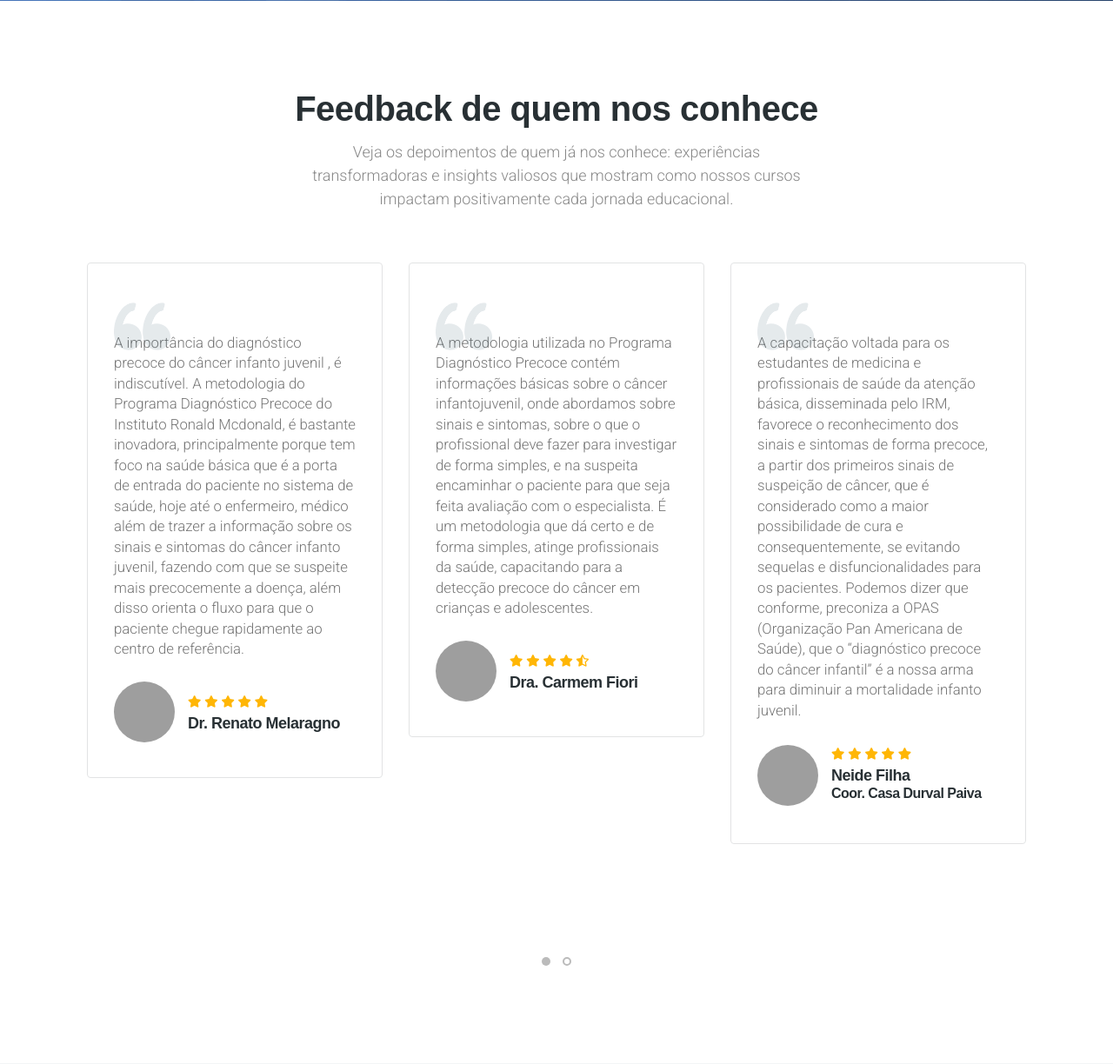
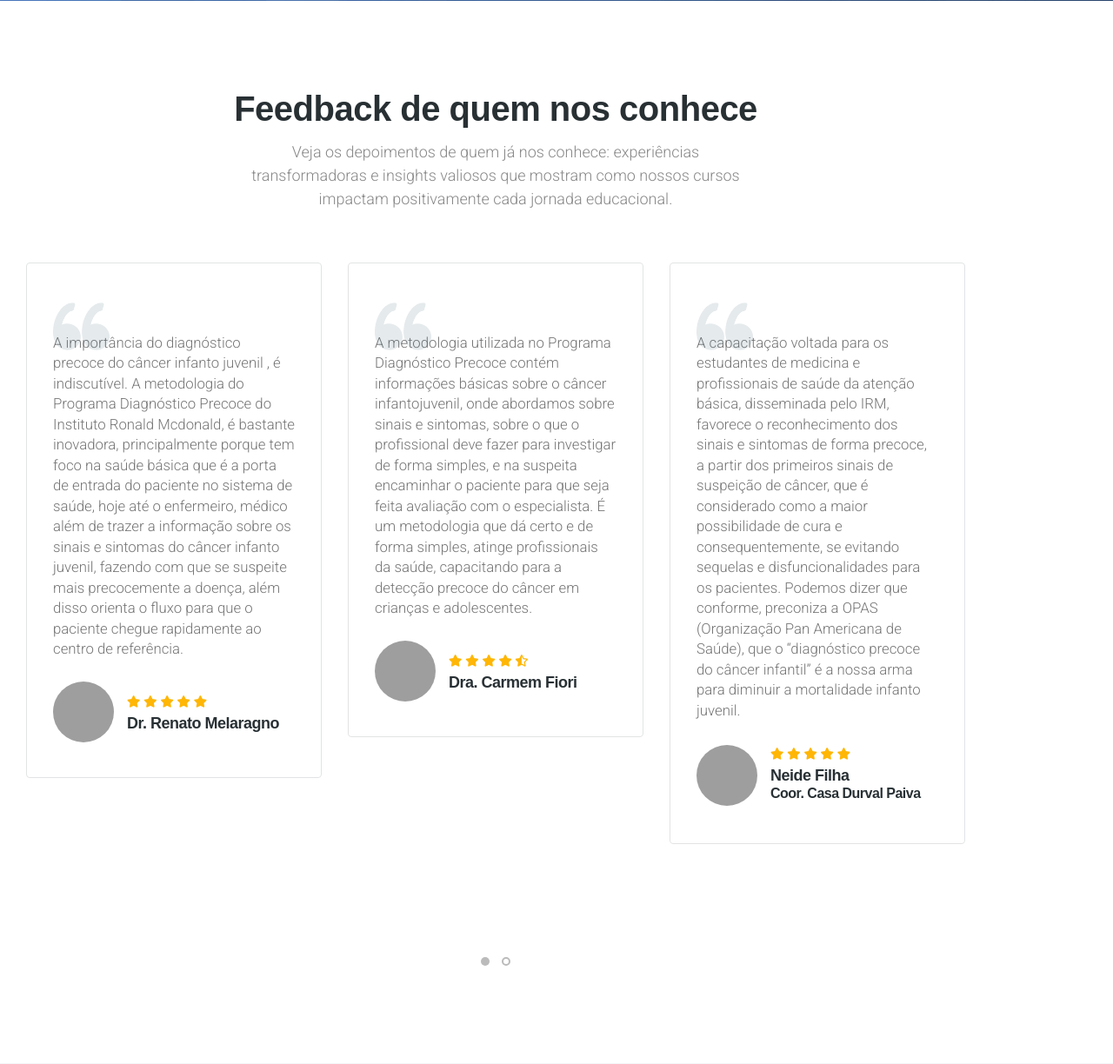
Before and after one commit to CaioLavorato/Instituto_backend, a Django app: page / in a window 1280 px wide. Shown: the part 5031-6255 px from the top of the page at 87% size. Run offline with Django 5.2, Linux system fonts and the light colour scheme; data comes from the database, SQL or seed files in the repository; some libraries are stand-ins or nearby versions; some web fonts are replaced; grey boxes are pictures that could not be loaded.

Commit message:
update homepage.html

```diff
--- a/curso/templates/homepage.html
+++ b/curso/templates/homepage.html
@@ -46,6 +46,10 @@
 		justify-content: center;
 		margin-top: 50%;
 		margin-left: 8%;
+	}
+	.container {
+		margin-left: 0;
+		margin-right: 0;
 	}
 </style>
 			<!-- HERO-8
```
